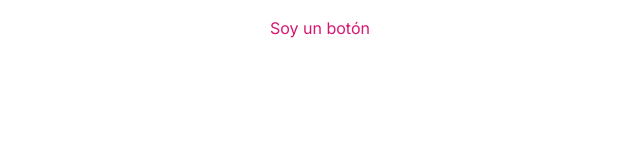
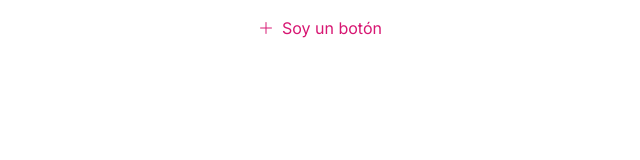
Before and after one commit to Brava-Fullstack-app/brava-frontend, a React (Vite) app: page / in a window 1280 px wide. Shown: the top 160 px of the page, without its empty margins (320-960 px from the left). Built offline with nearby package versions, Linux system fonts and the light colour scheme.

Commit message:
style: button atom refactorized

```diff
--- a/src/app/App.jsx
+++ b/src/app/App.jsx
@@ -5,7 +5,7 @@ export default function App() {
   return (
     <div>
 
-     <Button variant="tertiary">Soy un botón</Button>
+     <Button variant="tertiary" icon="bi-plus-lg">Soy un botón</Button>
     </div>
   );
 }
--- a/src/shared/components/atoms/Button/Button.jsx
+++ b/src/shared/components/atoms/Button/Button.jsx
@@ -3,7 +3,7 @@ import styles from './Button.module.scss';
 function Button({
   children,
   variant = 'primary',
-  icon: Icon,
+  icon,
   fullWidth = true,
   disabled = false,
   type = 'button',
@@ -17,7 +17,7 @@ function Button({
 
   return (
     <button type={type} className={classNames} disabled={disabled} {...rest}>
-      {Icon && <Icon size={18} className={styles.icon} />}
+      {icon && <i className={`bi ${icon} ${styles.icon}`}></i>}
       {children}
     </button>
   );
```
